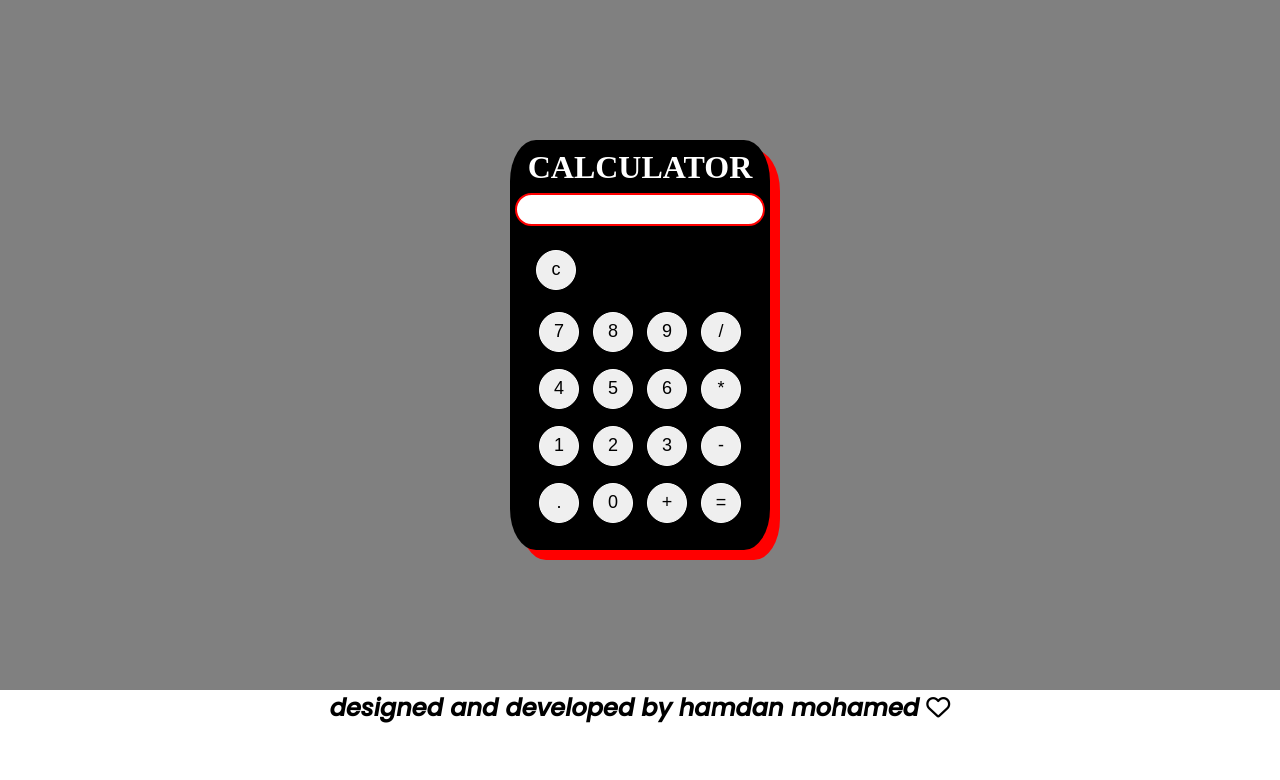
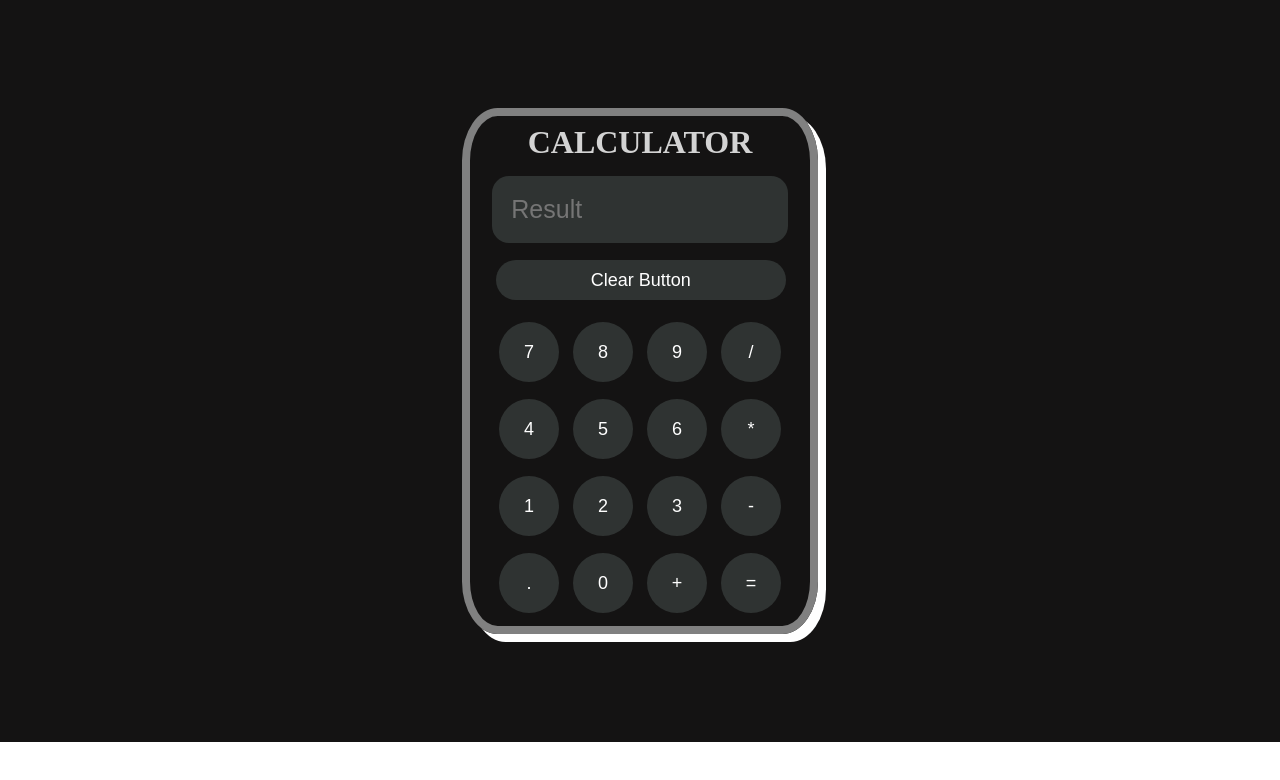
Before and after one commit to Hamdanmohamed/calculator, a plain HTML site: page index.html in a window 1280 px wide. Drawn offline with Linux system fonts and the light colour scheme.

Commit message:
fully changed

```diff
--- a/index.html
+++ b/index.html
@@ -14,10 +14,10 @@
     <div class="container">
         <div class="main-container">
             <h1>calculator</h1>
-            <input type="text" id="display" >
+            <input type="text" id="display" placeholder="Result" >
 
             <div class="button">
-                <button onclick="cleardisplay()" class="btn1">c</button>
+                <button onclick="cleardisplay()" class="btn1">clear button</button>
             <div class="button">
                 <button onclick="calculator(7)" class="btn">7</button>
                 <button onclick="calculator(8)" class="btn">8</button>
@@ -49,9 +49,7 @@
 
 
     </div>
-    <div class="main">
-        <h2>designed and developed by hamdan mohamed <i class="fa-regular fa-heart"></i></h2>
-    </div>
+
     <script src="script.js"></script>
 </body>
 </html>
--- a/styles.css
+++ b/styles.css
@@ -3,9 +3,9 @@
     margin: 0;
 }
 .container{
-    background-color: gray;
+    background-color: rgb(20, 19, 19);
     width: 100%;
-    height:690px;
+    height:742px;
     display: flex;
     justify-content: center;
     align-items: center;
@@ -14,56 +14,64 @@
 }
 .main-container{
 
-    width: 250px;
-    background-color: black;
-    height: 400px;
+    width: 330px;
+    height: 500px;
+    border: 8px solid grey;
     padding: 5px;
     display: flex;
     justify-content: center;
     align-items: center;
     flex-wrap: wrap;
     text-transform: uppercase;
-    box-shadow: 10px 10px red;
+    box-shadow: 8px 8px white;
     border-radius: 10%;
+
+
 
 }
 input{
-    width:94% ;
-    padding: 7px;
-    border-radius: 20px;
-    border: 2px solid red;
+    width:78% ;
+    padding: 19px;
+    border: none;
+   border-radius: 17px;
+   background-color: rgb(47, 51, 50);
+   color: white;
+   font-size: 25px;
+
 }
 h1{
     color: white;
+    padding-bottom: 15px;
+   padding-top: 3px;
+   color: lightgrey;
 }
 .btn{
-    width: 40px;
-    height: 40px;
+    width: 60px;
+    height: 60px;
     border-radius: 50%;
     margin: 5px;
     font-size: 18px;
-    border: 1px solid white;
+    border: none;
+    color: white;
+
+    background-color: rgb(47, 51, 50);
 }
 .btn1{
-    width: 40px;
+    width: 94%;
     height: 40px;
-    border-radius: 50%;
+    border-radius: 11pc;
     margin: 5px;
-   margin: 10px;
-   font-size: 18px;
-   border: 1px solid white;
+    margin: 10px;
+    font-size: 18px;
+    border: none;
+    color: white;
+    text-transform: capitalize;
+
+
+   background-color: rgb(47, 51, 50);
 
 }
-
 .button{
     margin: 7px 8px;
 
 }
-
-.main{
-    display: flex;
-    justify-content: center;
-    font-family: 'Poppins', sans-serif;
-
-
-}
```
